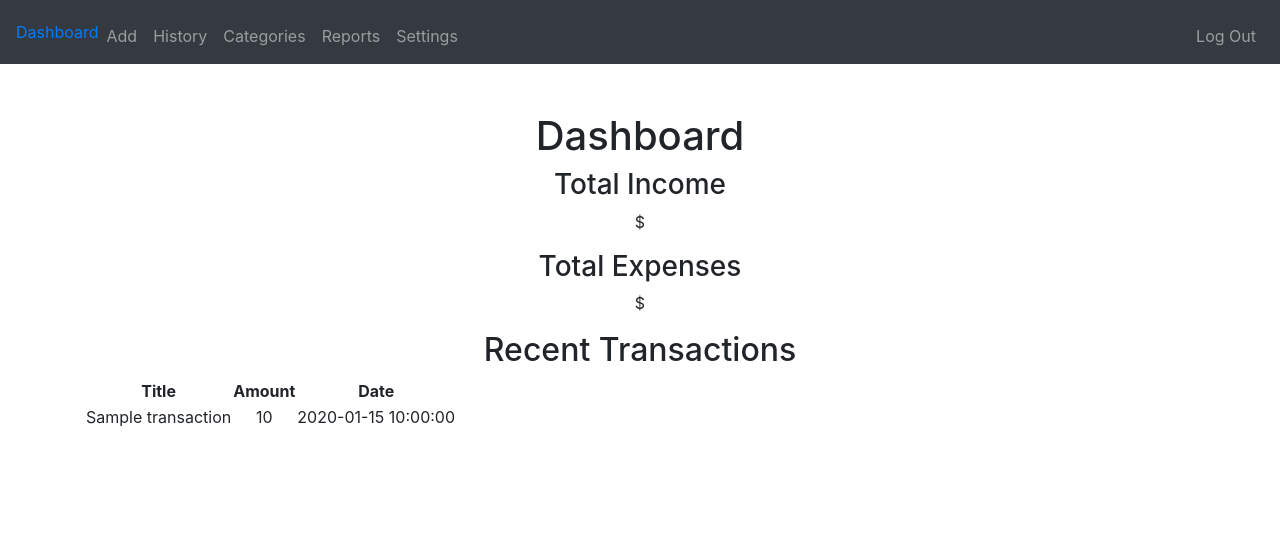
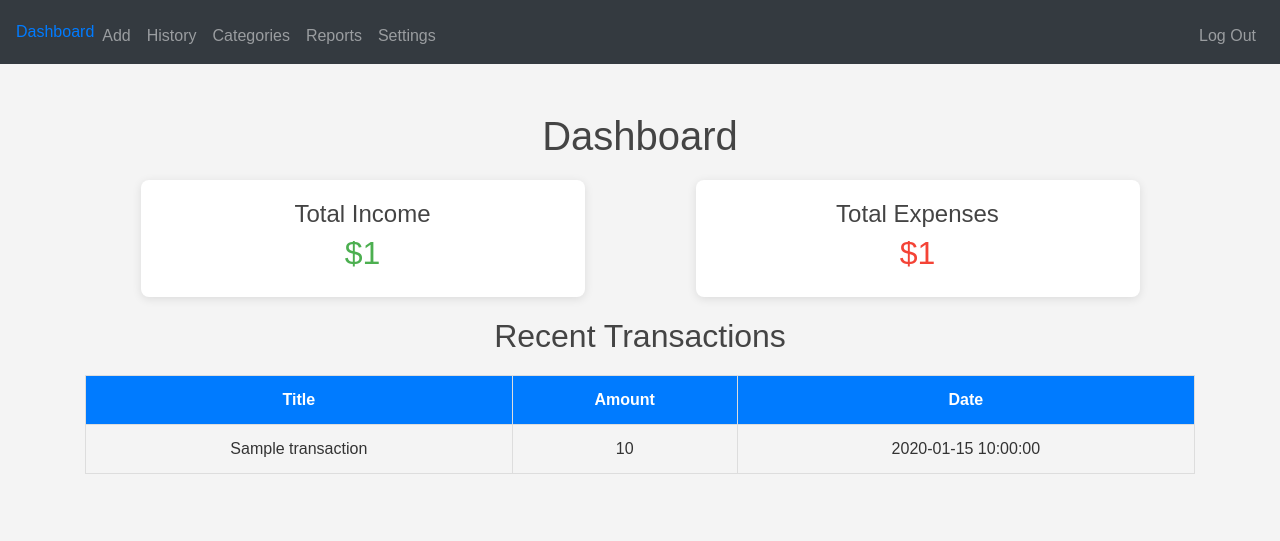
Before and after one commit to madstercoder7/Expense-Tracker, a Flask app: template templates/index.html in a window 1280 px wide. Shown: the top 541 px of the page. Run offline with Flask 3, Linux system fonts and the light colour scheme; the visitor is signed in with stand-in values (Sample User, id 1); tables that the repository leaves empty hold one stand-in row (values such as "Sample post"); the template is opened without the code that fills it: most values are stand-ins (such as "Sample title", 1, 10 or a date in 2020).

Commit message:
Basic layout of dashboard completed

```diff
--- a/app.py
+++ b/app.py
@@ -9,12 +9,20 @@ def get_db_connection():
     return conn
 
 @app.route('/')
-def index():
+def dashboard():
     conn = get_db_connection()
     transactions = conn.execute('SELECT * FROM transactions').fetchall()
+    total_income = conn.execute('SELECT SUM(amount) FROM transactions WHERE amount > 0').fetchone()[0] or 0
+    total_expenses = conn.execute('SELECT SUM(amount) FROM transactions WHERE amount < 0').fetchone()[0] or 0
+    conn.close()
+    return render_template('index.html', transactions=transactions, total_income=total_income, total_expenses=total_expenses)
 
-    total_income = conn.execute('SELECT SUM(amount) FROM transactions WHERE amount > 0').fetchone()[0] or 0
-    total_expenses = conn.execute('SELDCT SUM(amount) FORM transactions WHERE amount < 0').fetchone()[0] or 0
-    conn.close()
 
-    return render_template('index.html', transactions=transactions, total_income=total_income, total_expenses=total_expenses)
+
+
+
+
+
+
+if __name__ == '__main__':
+    app.run(debug=True)
--- a/static/styles.css
+++ b/static/styles.css
@@ -1,53 +1,88 @@
+/* General Styles */
 body {
-    font-family: 'Times New Roman', Times, serif;
+    font-family: 'Arial', sans-serif;
     margin: 0;
-    padding: 20px;
+    padding: 0;
     background-color: #f4f4f4;
+    color: #333;
 }
 
-nav ul {
-    list-style-type: none;
-    padding: 0;
+h1, h2, h3 {
+    color: #444;
+    text-align: center;
 }
 
-nav ul li {
-    display: inline;
-    margin-right: 15px;
-}
-
+/* Dashboard Container */
 .totals {
     display: flex;
-    justify-content: center;
+    justify-content: space-around;
     margin: 20px 0;
 }
 
+/* Total Income and Expenses Boxes */
 .total-income, .total-expenses {
-    background-color: #e0f7fa;
-    padding: 10px;
-    border-radius: 5px;
-    width: 150px;
-    text-align: center;
+    background-color: #ffffff;
+    border-radius: 8px;
+    box-shadow: 0 2px 10px rgba(0, 0, 0, 0.1);
+    padding: 20px;
+    width: 40%;
+    transition: transform 0.2s;
 }
 
-h1, h2 {
-    text-align: cneter;
+.total-income:hover, .total-expenses:hover {
+    transform: scale(1.05);
 }
 
+.total-income h3, .total-expenses h3 {
+    margin: 0;
+    font-size: 1.5em;
+}
+
+.total-income p, .total-expenses p {
+    font-size: 2em;
+    margin: 0;
+    color: #4CAF50; /* Green color for income */
+}
+
+.total-expenses p {
+    color: #F44336; /* Red color for expenses */
+}
+
+/* Recent Transactions Table */
 table {
     width: 100%;
     border-collapse: collapse;
     margin: 20px 0;
 }
 
-table, th, td {
-    border: 1px solid #ccc;
-    padding: 10px;
+thead {
+    background-color: #007bff; /* Blue header */
+    color: white;
 }
 
-th {
-    background-color: rgb(80, 80, 80);
+th, td {
+    padding: 12px;
+    text-align: center;
+    border: 1px solid #ddd;
 }
 
-td {
-    text-align: center;
+tbody tr:nth-child(even) {
+    background-color: #f2f2f2;
 }
+
+tbody tr:hover {
+    background-color: #f1f1f1; /* Light gray hover */
+}
+
+/* Responsive Styles */
+@media (max-width: 768px) {
+    .totals {
+        flex-direction: column;
+        align-items: center;
+    }
+
+    .total-income, .total-expenses {
+        width: 90%;
+        margin-bottom: 20px;
+    }
+}
--- a/templates/index.html
+++ b/templates/index.html
@@ -4,17 +4,22 @@
     Dashboard
 {% endblock %}
 
+{% block link %}
+    \static\styles.css
+{% endblock %}
+
 {% block main %}
 
+{% if session["user_id"] %}
 <h1>Dashboard</h1>
 <div class="totals">
     <div class="total-income">
         <h3>Total Income</h3>
-        <p>${{ total-income }}</p>
+        <p>${{ total_income }}</p>
     </div>
     <div class="total-expenses">
         <h3>Total Expenses</h3>
-        <p>${{ total-expenses }}</p>
+        <p>${{ total_expenses }}</p>
     </div>
 </div>
 
@@ -37,5 +42,6 @@
         {% endfor %}
     </tbody>
 </table>
+{% endif %}
 
 {% endblock %}
--- a/templates/layout.html
+++ b/templates/layout.html
@@ -6,12 +6,13 @@
     <link href="https://cdn.jsdelivr.net/npm/bootstrap@5.3.2/dist/css/bootstrap.min.css" rel="stylesheet" integrity="sha384-T3c6CoIi6uLrA9TneNEoa7RxnatzjcDSCmG1MXxSR1GAsXEV/Dwwykc2MPK8M2HN" crossorigin="anonymous">
     <script src="https://cdn.jsdelivr.net/npm/bootstrap@5.3.2/dist/js/bootstrap.bundle.min.js" integrity="sha384-C6RzsynM9kWDrMNeT87bh95OGNyZPhcTNXj1NW7RuBCsyN/o0jlpcV8Qyq46cDfL" crossorigin="anonymous"></script>
     <link rel="stylesheet" href="https://cdn.jsdelivr.net/npm/bootstrap@4.0.0/dist/css/bootstrap.min.css" integrity="sha384-Gn5384xqQ1aoWXA+058RXPxPg6fy4IWvTNh0E263XmFcJlSAwiGgFAW/dAiS6JXm" crossorigin="anonymous">
+    <link rel="stylesheet" href="{% block link %}{% endblock %}">
     <title>Expense Tracker {% block title %}{% endblock %}</title>
 </head>
 <body>
 
     <nav class="navbar navbar-expand-lg navbar-dark bg-dark">
-        <a class="layout-home-nav" href="/">Dashboard</a>
+        <a class="layout-home-nav" href="/index">Dashboard</a>
         <button class="navbar-toggler" type="button" data-toggle="collapse" data-target="#navbarNavDropdown" aria-controls="navbarNavDropdown" aria-expanded="false" aria-label="Toggle Navigation">
             <span class="navbar-toggler-icon"></span>
         </button>
```
Also changed, not shown: expense-tracker-db.db, templates/register.html (added), 1 other file.
